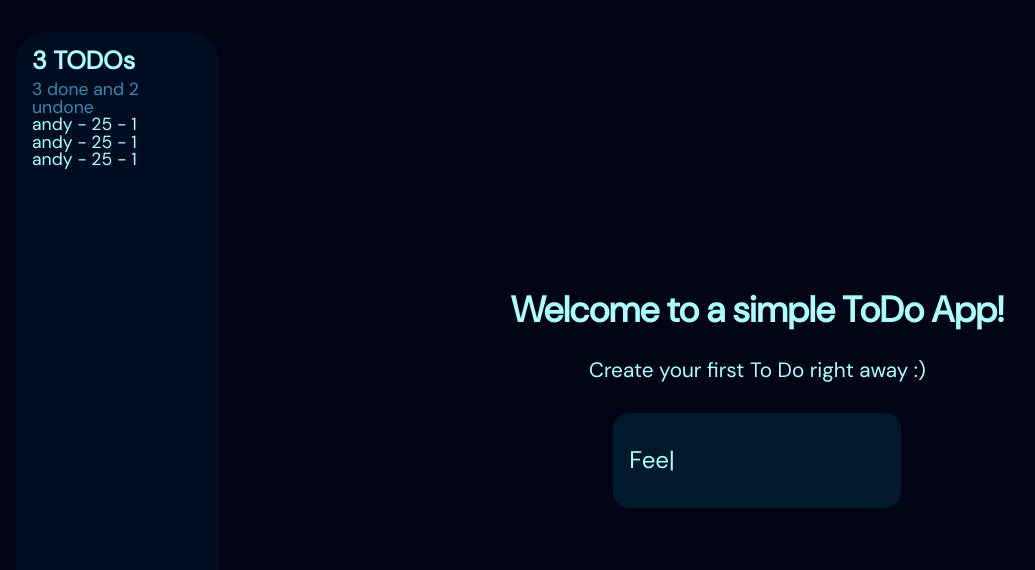
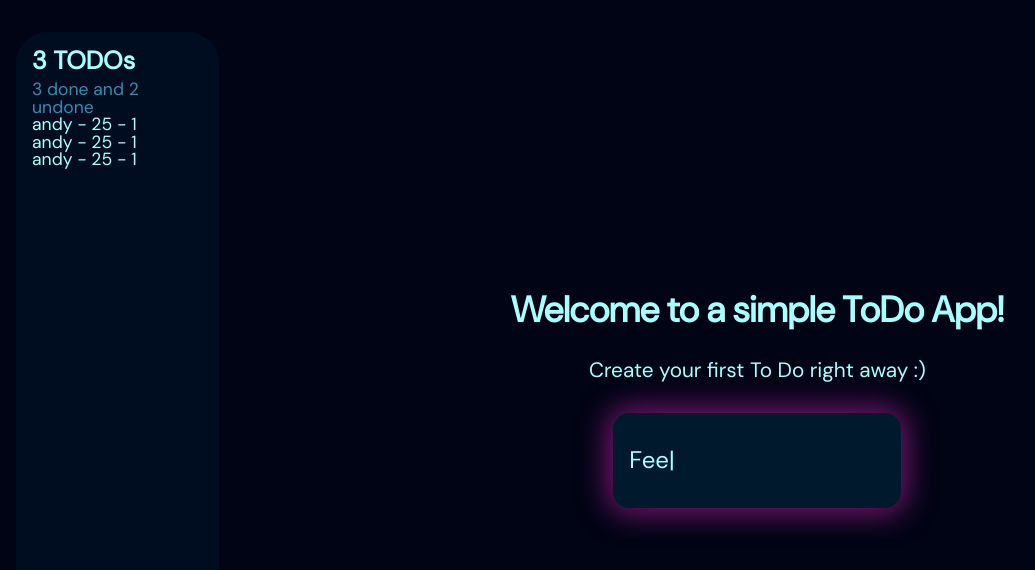
Before and after one commit to Andres191200/todo-app, a React (Vite) app: page / in a window 1280 px wide. In both pictures the pointer is over the input 773 px from the left and 460 px from the top of the page. Shown: the top 570 px of the page, without its empty margins (16-1051 px from the left). Built offline with nearby package versions, Linux system fonts and the light colour scheme.

Commit message:
gradient animation hover input

```diff
--- a/src/components/text-field/styles.module.scss
+++ b/src/components/text-field/styles.module.scss
@@ -10,6 +10,12 @@
     background-color: var(--bg-light);
     border: none;
     font-size: 1.5rem;
+    transition: box-shadow 250ms ease;
+    box-shadow: none;
+
+    &:hover {
+      box-shadow: rgba(243, 39, 209, 0.5) 0px 0px 30px 5px;
+    }
 
     &:not(&:placeholder-shown) + span {
       display: none;
@@ -36,7 +42,7 @@
 }
 
 .placeholderWrapper {
-    // position: absolute;
+  // position: absolute;
   opacity: 0;
   pointer-events: none;
 }
```
